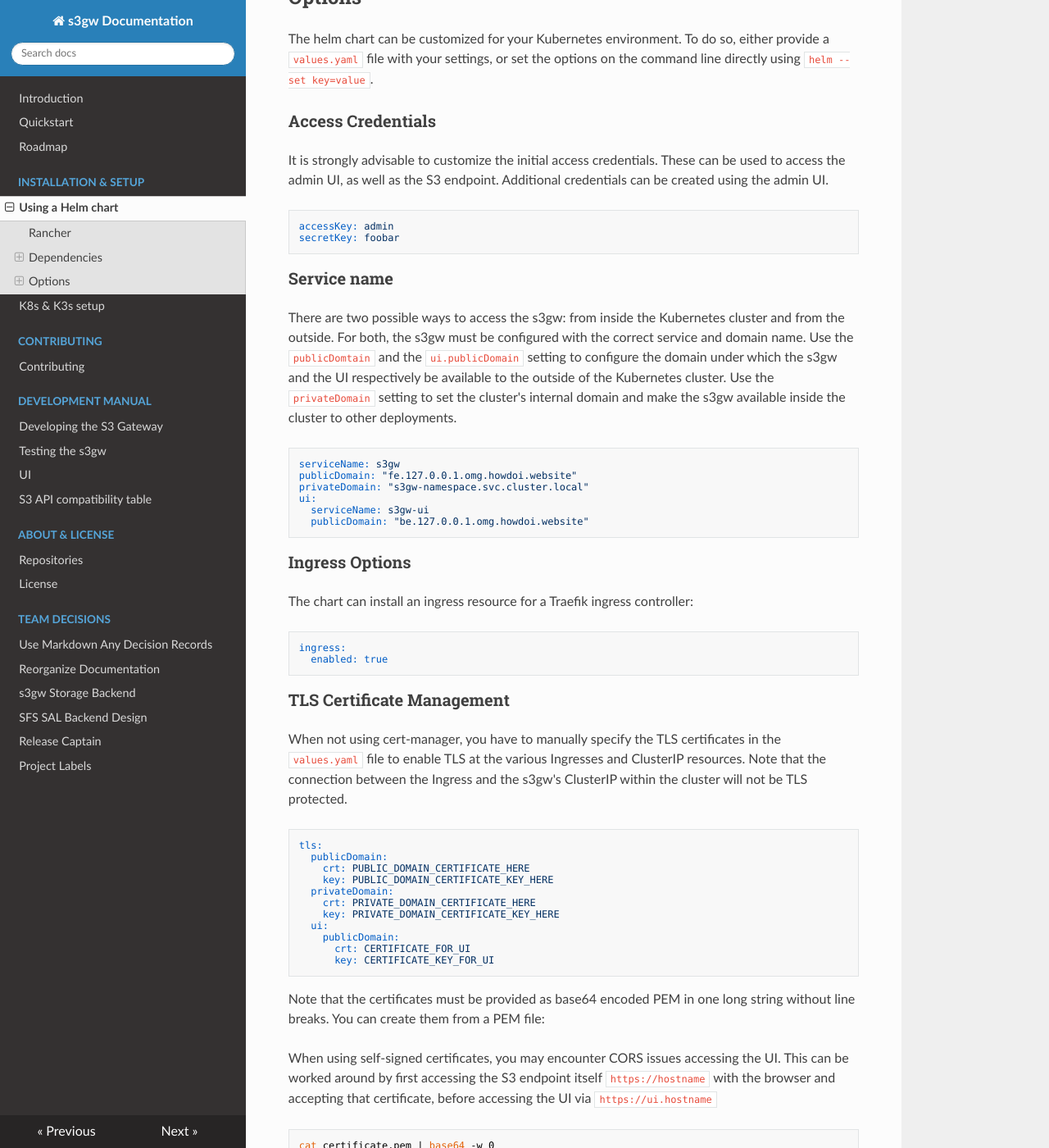
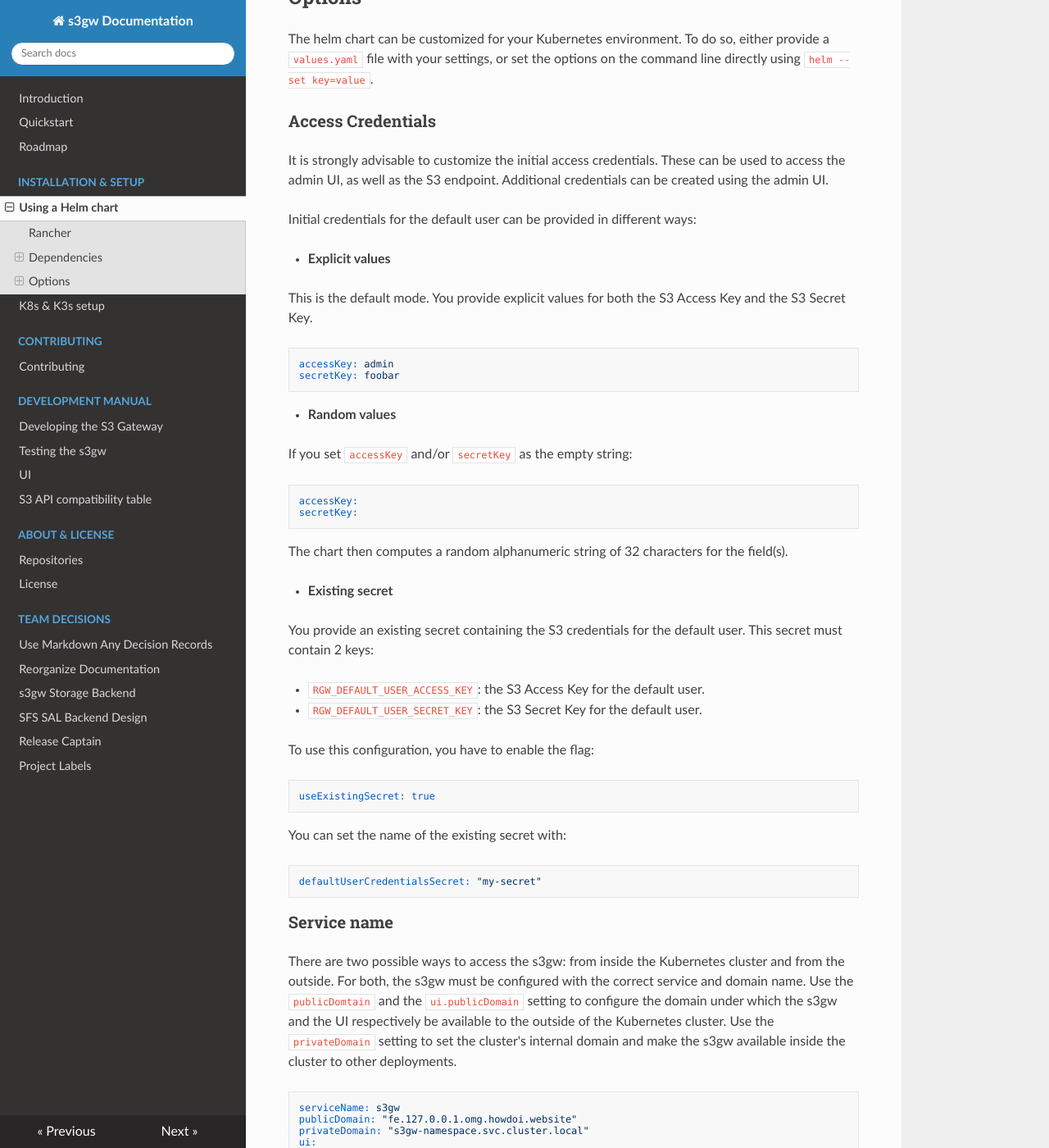
Before and after one commit to s3gw-tech/s3gw, an MkDocs documentation site: the page built from docs/helm-charts.md, in a window 1280 px wide and 1400 px high, scrolled down 1516 px. Shown: the whole window at 82% size. Built offline with MkDocs 1.6.1, drawn with Linux system fonts in a browser that asks for light colours; nearby versions of some CDN libraries.

Commit message:
Update documentation for default-user S3 credentials
Fixes: https://github.com/aquarist-labs/s3gw/issues/303
Signed-off-by: Giuseppe Baccini <giuseppe.baccini@suse.com>

````diff
--- a/docs/helm-charts.md
+++ b/docs/helm-charts.md
@@ -83,9 +83,48 @@ It is strongly advisable to customize the initial access credentials.
 These can be used to access the admin UI, as well as the S3 endpoint. Additional
 credentials can be created using the admin UI.
 
+Initial credentials for the default user can be provided in different ways:
+
+- **Explicit values**
+
+This is the default mode. You provide explicit values for both the S3 Access Key
+and the S3 Secret Key.
+
 ```yaml
 accessKey: admin
 secretKey: foobar
+```
+
+- **Random values**
+
+If you set `accessKey` and/or `secretKey` as the empty string:
+
+```yaml
+accessKey:
+secretKey:
+```
+
+The chart then computes a random alphanumeric string of 32 characters
+for the field(s).
+
+- **Existing secret**
+
+You provide an existing secret containing the S3 credentials
+for the default user. This secret must contain 2 keys:
+
+- `RGW_DEFAULT_USER_ACCESS_KEY`: the S3 Access Key for the default user.
+- `RGW_DEFAULT_USER_SECRET_KEY`: the S3 Secret Key for the default user.
+
+To use this configuration, you have to enable the flag:
+
+```yaml
+useExistingSecret: true
+```
+
+You can set the name of the existing secret with:
+
+```yaml
+defaultUserCredentialsSecret: "my-secret"
 ```
 
 ### Service name
````
